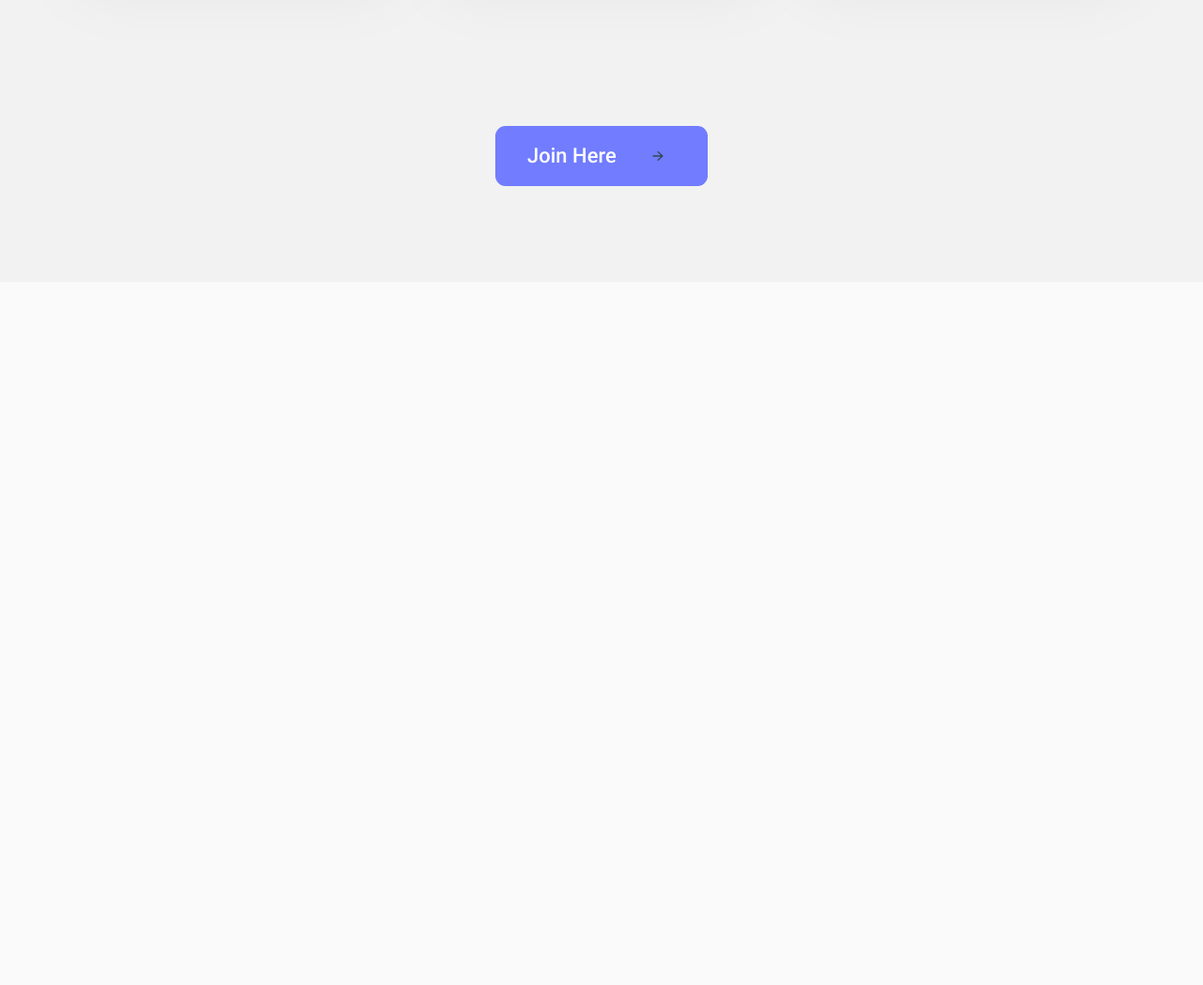
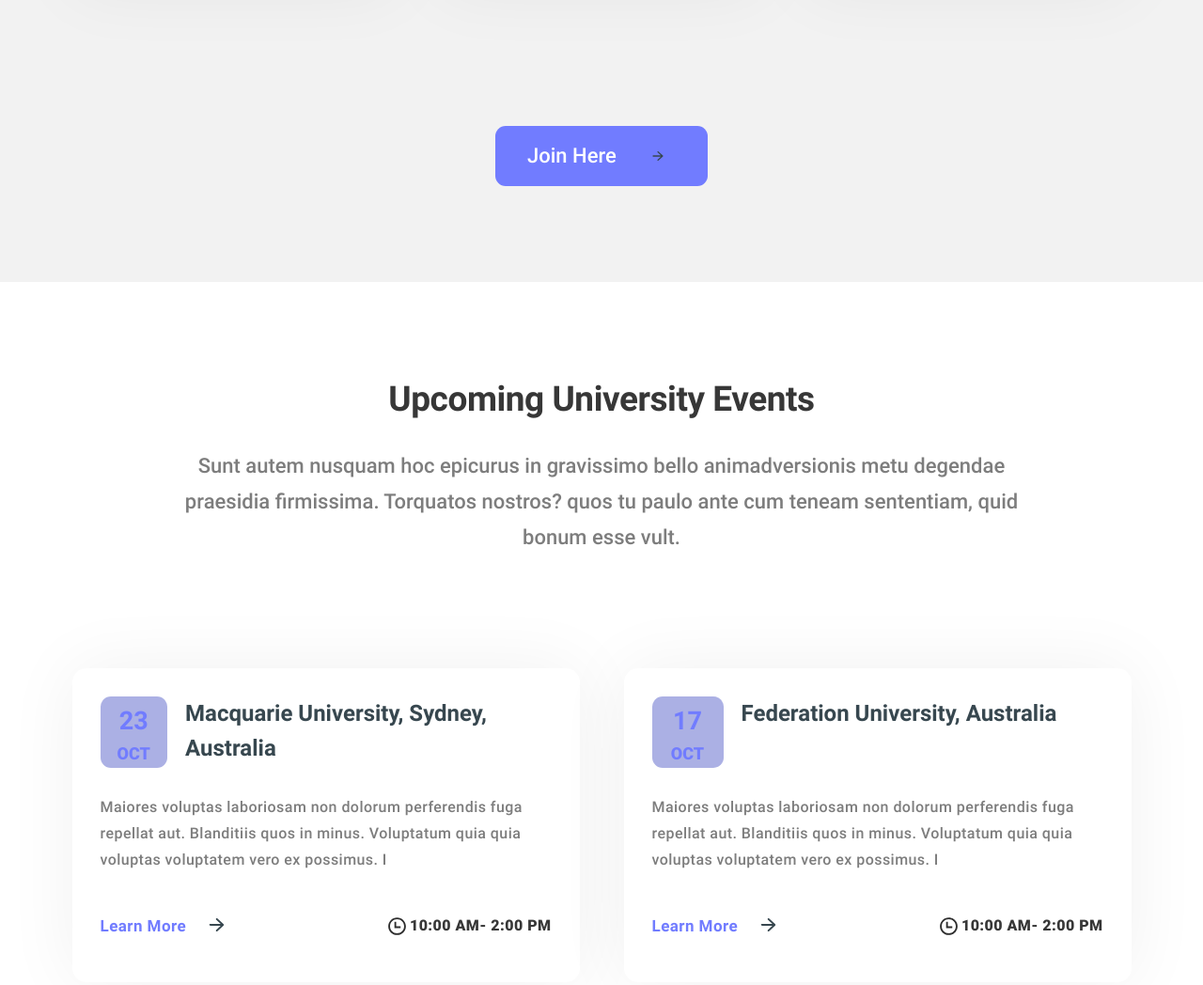
Before and after one commit to kozimov786/executive, a plain HTML site: page index.html in a window 1280 px wide. Shown: the part 3317-4365 px from the top of the page at 94% size. Before the commit the page ends 3617 px from the top, so only its background shows below. Drawn offline with Linux system fonts and the light colour scheme.

Commit message:
add events section

```diff
--- a/css/style.css
+++ b/css/style.css
@@ -602,3 +602,94 @@ body{
   margin-right: auto;
   margin-left: auto;
 }
+
+/* EVENTS */
+.events{
+    background-color: #fff;
+    padding-top: 98px;
+    padding-bottom: 110px;
+}
+.events-cards{
+    max-width: 1127px;
+    margin-right: auto;
+    margin-left: auto;
+    display: flex;
+    align-items: center;
+}
+
+.event-card{
+    padding: 30px;
+    width: 540px;
+    background: #FFFFFF;
+    box-shadow: 0px 0px 77px rgba(0, 0, 0, 0.06);
+    border-radius: 15px;
+}
+.event-card:not(:last-child){
+    margin-right: 47px;
+}
+
+.link-box{
+    display: flex;
+    align-items: center;
+    justify-content: space-between;
+}
+.event-card__title{
+    margin: 0;
+    font-weight: bold;
+    font-size: 24px;
+    line-height: 37px;
+    color: var(--darker-grey);
+}
+.event-card__text{
+    margin: 0;
+    margin-bottom: 26px;
+    font-weight: 500;
+    font-size: 16px;
+    line-height: 28px;
+    letter-spacing: 0.444444px;
+}
+.title-box{
+    display: flex;
+    align-items: flex-start;
+    margin-bottom: 28px;
+}
+.calendar{
+    margin: 0;
+    margin-right: 19px;
+    width: 76px;
+    height: 76px;
+    font-weight: bold;
+    font-size: 27px;
+    line-height: 32px;
+    border-radius: 11px;
+    color: var(--accent-color);
+    padding: 10px;
+    background-color: #abb0e4;
+    text-align: center;
+}
+.calendar-month{
+    font-weight: 900;
+    font-size: 18px;
+    line-height: 21px;
+    color: var(--accent-color);
+    text-align: center
+}
+.time-text{
+    font-weight: 900;
+    font-size: 16px;
+    line-height: 28px;
+    color: var(--light-black);
+    text-align: right;
+    letter-spacing: 0.444444px;
+    display: flex;
+    align-items: center;
+}
+.time-text::before{
+    content: "";
+    width: 27px;
+    height: 27px;
+    background-repeat: no-repeat;
+    background-position: center center;
+    background-size: contain;
+    background-image: url("../images/time.svg");
+}
--- a/index.html
+++ b/index.html
@@ -205,6 +205,39 @@
                 <a class="join-btn btn" href="#">Join Here</a>
             </div>
         </section>
+
+        <section class="events">
+            <div class="events__container container">
+                <div class="news-info">
+                    <h2 class="news-info__title">Upcoming University Events</h2>
+                    <p class="news-info__text">Sunt autem nusquam hoc epicurus in gravissimo bello animadversionis metu degendae praesidia firmissima. Torquatos nostros? quos tu paulo ante cum teneam sententiam, quid bonum esse vult.</p>
+                </div>
+                <div class="events-cards">
+                     <div class="event-card">
+                         <div class="title-box">
+                             <p class="calendar">23 <span class="calendar-month">OCT</span</p>
+                            <h3 class="event-card__title">Macquarie University, Sydney, Australia</h3>
+                         </div>
+
+                         <p class="event-card__text">Maiores voluptas laboriosam non dolorum perferendis fuga repellat aut. Blanditiis quos in minus. Voluptatum quia quia voluptas voluptatem vero ex possimus. I</p>
+                         <div class="link-box">
+                             <a class="card-link" href="#">Learn More</a>
+                             <p class="time-text"><time datetime="10:00">10:00 AM</time><time datetime="14:00">- 2:00 PM</time</p>
+                         </div>
+                </div>
+                <div class="event-card">
+                    <div class="title-box">
+                        <p class="calendar">17 <span class="calendar-month">OCT</span></p>
+                       <h3 class="event-card__title">Federation University, Australia</h3>
+                    </div>
+                    <p class="event-card__text">Maiores voluptas laboriosam non dolorum perferendis fuga repellat aut. Blanditiis quos in minus. Voluptatum quia quia voluptas voluptatem vero ex possimus. I</p>
+                    <div class="link-box">
+                        <a class="card-link" href="#">Learn More</a>
+                        <p class="time-text"><time datetime="10:00">10:00 AM</time><time datetime="14:00">- 2:00 PM</time</p>
+                    </div>
+             </div>
+            </div>
+        </section>
     </main>
 </body>
 </html>
```
